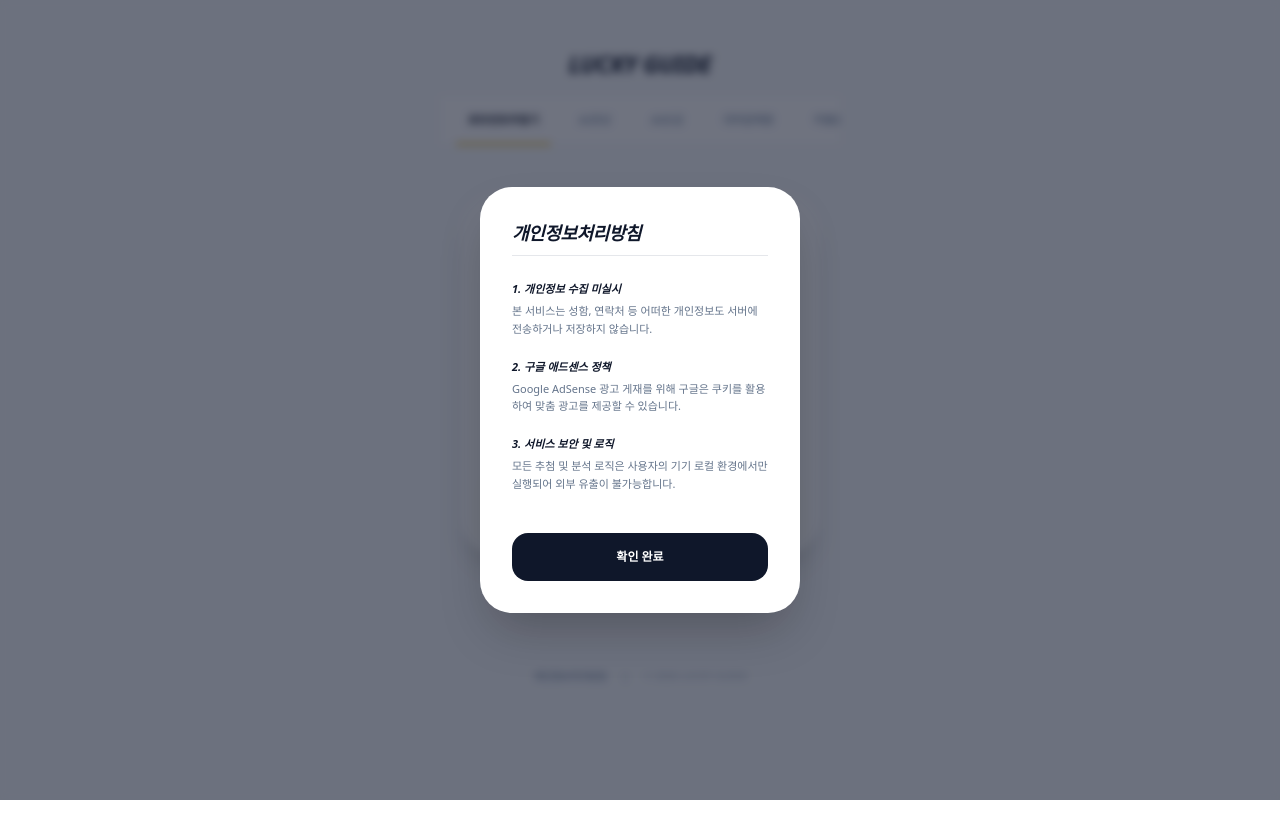
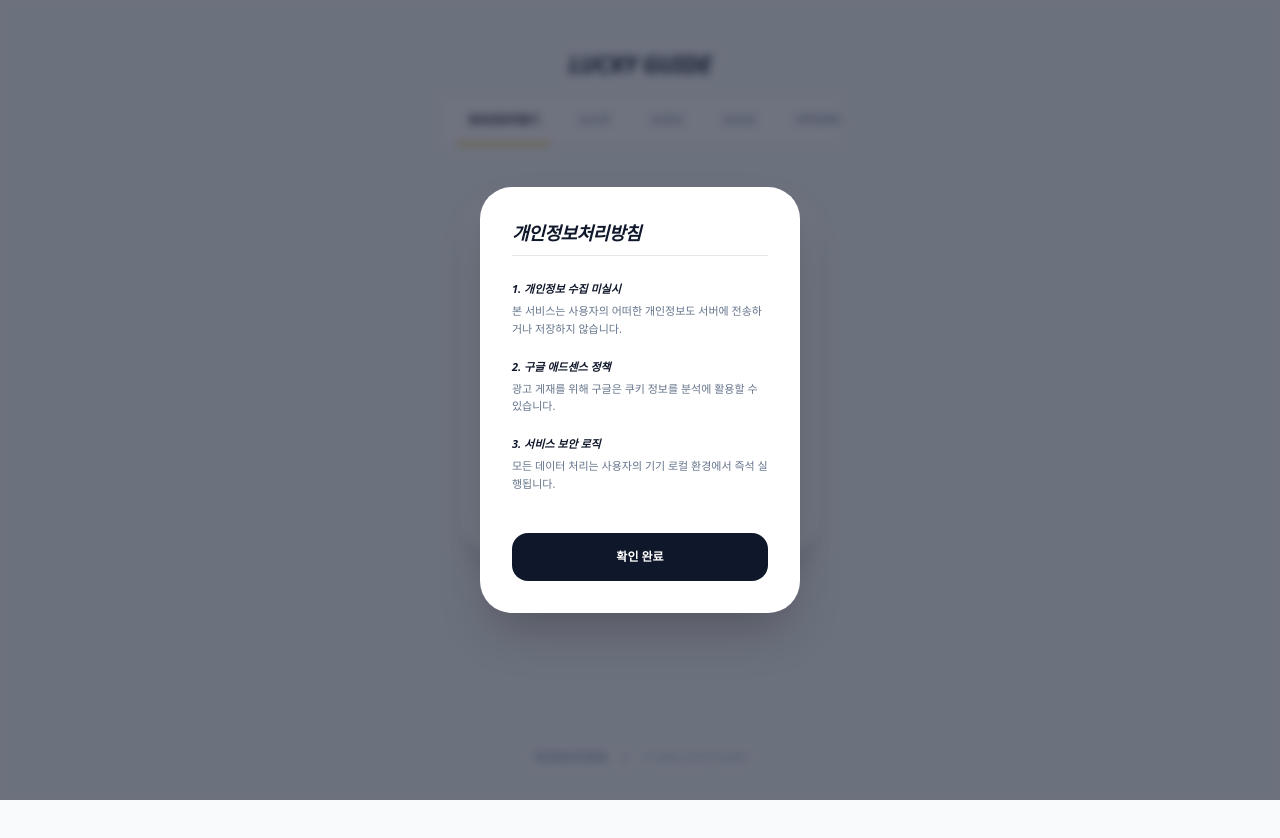
Before and after one commit to cookiekuki0204/lucky-guide, a React (Create React App) app: page / in a window 1280 px wide. Both pictures are taken after a click on the button "개인정보처리방침". Shown: the top 838 px of the page. Before the commit the page ends 800 px from the top, so only its background shows below. Built offline with nearby package versions, Linux system fonts and the light colour scheme.

Commit message:
관상, 손금 아이템 UI 준비4

```diff
--- a/src/App.js
+++ b/src/App.js
@@ -8,6 +8,7 @@ function App() {
   const [isPrivacyOpen, setIsPrivacyOpen] = useState(false);
   const cardRef = useRef(null);
 
+  // 기능 로직 (번호 생성, 이미지 저장, 카카오 공유 유지)
   const generateNumbers = () => {
     setIsSpinning(true);
     setTimeout(() => {
@@ -32,13 +33,10 @@ function App() {
     } catch (err) { console.error('이미지 저장 실패:', err); }
   };
 
-  // 카카오톡 공유 (기본 필수 기능)
   const shareKakao = () => {
     if (!window.Kakao) return;
     const kakao = window.Kakao;
-    if (!kakao.isInitialized()) {
-      kakao.init('8ee405ddc4c4db04b8de8268a8317426'); // 발급받으신 JS 키를 꼭 확인하세요!
-    }
+    if (!kakao.isInitialized()) kakao.init('8ee405ddc4c4db04b8de8268a8317426');
     kakao.Share.sendDefault({
       objectType: 'feed',
       content: {
@@ -54,21 +52,22 @@ function App() {
   const tabClass = (id) => `flex-none px-5 py-4 text-[11px] font-black transition-all relative whitespace-nowrap ${activeTab === id ? 'text-slate-900' : 'text-slate-400'}`;
 
   return (
-    <div className="min-h-screen bg-[#f8fafc] flex flex-col items-center font-sans overflow-x-hidden relative">
+    <div className="min-h-screen bg-[#f8fafc] flex flex-col items-center font-sans overflow-x-hidden relative text-slate-800">
       <style>{`
         @keyframes glimmer { 0%{background-position:0% 50%} 50%{background-position:100% 50%} 100%{background-position:0% 50%} }
         .no-scrollbar::-webkit-scrollbar { display: none; }
         .no-scrollbar { -ms-overflow-style: none; scrollbar-width: none; }
       `}</style>
 
-      {/* 헤더 & 네비게이션 (짤림 보정됨) */}
+      {/* 헤더 & 네비게이션 (6개 탭 확장) */}
       <header className="w-full max-w-[400px] bg-[#f8fafc] sticky top-0 z-40">
         <div className="pt-12 pb-4 text-center">
-          <h1 className="text-2xl font-black text-slate-900 tracking-tight italic">LUCKY GUIDE</h1>
+          <h1 className="text-2xl font-black tracking-tight italic">LUCKY GUIDE</h1>
         </div>
         <nav className="flex bg-white/80 backdrop-blur-md border-b border-slate-100 overflow-x-auto no-scrollbar touch-pan-x px-2">
           <div className="flex min-w-full items-center">
             <button onClick={() => setActiveTab('lotto')} className={tabClass('lotto')}>로또번호추첨기{activeTab === 'lotto' && <div className="absolute bottom-0 left-2 right-2 h-0.5 bg-yellow-500 rounded-full" />}</button>
+            <button onClick={() => setActiveTab('saju')} className={tabClass('saju')}>AI사주{activeTab === 'saju' && <div className="absolute bottom-0 left-2 right-2 h-0.5 bg-yellow-500 rounded-full" />}</button>
             <button onClick={() => setActiveTab('face')} className={tabClass('face')}>AI관상{activeTab === 'face' && <div className="absolute bottom-0 left-2 right-2 h-0.5 bg-yellow-500 rounded-full" />}</button>
             <button onClick={() => setActiveTab('palm')} className={tabClass('palm')}>AI손금{activeTab === 'palm' && <div className="absolute bottom-0 left-2 right-2 h-0.5 bg-yellow-500 rounded-full" />}</button>
             <button onClick={() => setActiveTab('dream')} className={tabClass('dream')}>대박꿈해몽{activeTab === 'dream' && <div className="absolute bottom-0 left-2 right-2 h-0.5 bg-yellow-500 rounded-full" />}</button>
@@ -77,11 +76,11 @@ function App() {
         </nav>
       </header>
 
-      <main className="w-full flex flex-col items-center px-6 py-12">
+      <main className="w-full flex flex-col items-center px-6 py-12 pb-32">
         {activeTab === 'lotto' && (
           <div className="flex flex-col items-center w-full">
             <div ref={cardRef} className={cardClass}>
-              <div className="text-center mb-10 text-slate-800">
+              <div className="text-center mb-10">
                 <span className="text-4xl mb-3 block animate-bounce">✨</span>
                 <h2 className="text-xl font-black italic">당신의 운을 믿으세요</h2>
                 <p className="text-slate-400 text-[10px] mt-2 font-bold tracking-widest uppercase">Lucky Guide Premium</p>
@@ -89,7 +88,7 @@ function App() {
               <div className="flex justify-center gap-2 mb-12 h-10 items-center">
                 {numbers.length > 0 ? numbers.map((num, i) => (
                   <div key={i} className="w-10 h-10 rounded-full bg-slate-900 text-yellow-400 flex items-center justify-center font-bold text-sm shadow-lg border border-yellow-500/30">{num}</div>
-                )) : <div className="text-slate-200 text-sm font-bold tracking-widest uppercase italic tracking-widest">Believe your luck</div>}
+                )) : <div className="text-slate-200 text-sm font-bold tracking-widest uppercase italic">Ready to Luck</div>}
               </div>
               <button onClick={generateNumbers} disabled={isSpinning}
                 style={{ background: 'linear-gradient(45deg, #D4AF37, #F9E29B, #B8860B, #F9E29B)', backgroundSize: '400% 400%', animation: isSpinning ? 'none' : 'glimmer 3s ease infinite' }}
@@ -107,18 +106,34 @@ function App() {
           </div>
         )}
 
-        {/* AI 관상 & 손금 커밍순 */}
+        {/* AI 사주 커밍순 */}
+        {activeTab === 'saju' && (
+          <div className={cardClass}>
+            <div className="text-center py-10">
+              <span className="text-5xl mb-6 block">🎎</span>
+              <h2 className="text-xl font-black text-slate-800 mb-2 italic">"타고난 운명, 사주풀이"</h2>
+              <p className="text-slate-400 text-xs mb-8">당신이 태어난 순간에 정해진 행운</p>
+              <div className="bg-slate-50 p-6 rounded-3xl border border-dashed border-slate-200 italic text-[11px] text-slate-500 leading-relaxed font-medium">
+                "사주팔자는 인생의 설계도와 같습니다."<br/><br/>
+                생년월일시 데이터를 바탕으로 AI가<br/>
+                당신의 평생 대운과 올해의 횡재수를 정밀 분석합니다.
+              </div>
+              <div className="mt-8 inline-block px-4 py-2 bg-yellow-100 text-yellow-700 text-[10px] font-black rounded-full animate-pulse uppercase">Coming Soon</div>
+            </div>
+          </div>
+        )}
+
+        {/* AI 관상 & 손금 (기존 데이터 유지) */}
         {activeTab === 'face' && (
           <div className={cardClass}>
             <div className="text-center py-10">
               <span className="text-5xl mb-6 block">🎭</span>
-              <h2 className="text-xl font-black text-slate-800 mb-2 italic">재벌이 될 상인가?</h2>
-              <p className="text-slate-400 text-xs mb-8">AI가 분석하는 당신의 숨겨진 재물복</p>
+              <h2 className="text-xl font-black text-slate-800 mb-2 italic">"재벌이 될 상인가?"</h2>
+              <p className="text-slate-400 text-xs mb-8">AI 얼굴 인식으로 찾는 재물복</p>
               <div className="bg-slate-50 p-6 rounded-3xl border border-dashed border-slate-200 italic text-[11px] text-slate-500 leading-relaxed font-medium">
-                "눈은 정신이 머무는 곳이요, 코는 재물 창고라 하였습니다."<br/><br/>
-                AI 얼굴 인식을 통해 당신의 오관을 분석하고 타고난 성공운을 알려드립니다.
+                "코는 재물 창고라 하였습니다." 최신 인식 기술로 당신의 성공운을 분석해 드립니다.
               </div>
-              <div className="mt-8 inline-block px-4 py-2 bg-yellow-100 text-yellow-700 text-[10px] font-black rounded-full animate-pulse uppercase tracking-widest">Coming Soon</div>
+              <div className="mt-8 inline-block px-4 py-2 bg-yellow-100 text-yellow-700 text-[10px] font-black rounded-full animate-pulse">COMING SOON</div>
             </div>
           </div>
         )}
@@ -127,47 +142,38 @@ function App() {
           <div className={cardClass}>
             <div className="text-center py-10">
               <span className="text-5xl mb-6 block">✋</span>
-              <h2 className="text-xl font-black text-slate-800 mb-2 italic">손바닥의 보물지도</h2>
-              <p className="text-slate-400 text-xs mb-8">손바닥에 그려진 당첨의 기운을 찾아서</p>
+              <h2 className="text-xl font-black text-slate-800 mb-2 italic">"손바닥 보물지도"</h2>
+              <p className="text-slate-400 text-xs mb-8">손금에 숨겨진 당첨 기운</p>
               <div className="bg-slate-50 p-6 rounded-3xl border border-dashed border-slate-200 italic text-[11px] text-slate-500 leading-relaxed font-medium">
-                "생명선은 길고 재물선은 뚜렷하니 대박의 징조로다."<br/><br/>
-                손금의 주요 선을 분석하여 당신의 숨겨진 횡재수를 찾아냅니다.
+                "재물선이 뚜렷하니 대박의 징조로다." 손금 데이터를 AI로 정밀하게 추출합니다.
               </div>
-              <div className="mt-8 inline-block px-4 py-2 bg-yellow-100 text-yellow-700 text-[10px] font-black rounded-full animate-pulse uppercase tracking-widest">Coming Soon</div>
+              <div className="mt-8 inline-block px-4 py-2 bg-yellow-100 text-yellow-700 text-[10px] font-black rounded-full animate-pulse">COMING SOON</div>
             </div>
           </div>
         )}
 
-        {/* 대박꿈해몽 10선 */}
+        {/* 꿈해몽 & 띠별운세 (기존 데이터 완벽 유지) */}
         {activeTab === 'dream' && (
           <div className={cardClass}>
-            <h2 className="text-xl font-black text-slate-800 mb-8 text-center italic">로또 당첨 길몽 10선</h2>
+            <h2 className="text-xl font-black text-slate-800 mb-8 text-center italic">"로또 당첨 길몽 10선"</h2>
             <div className="space-y-4 text-[11px] text-slate-600 max-h-[50vh] overflow-y-auto pr-2 custom-scrollbar font-medium">
               {[
-                {t: "연예인이 집에 온 꿈", d: "귀인을 만나 재물운이 크게 상승할 징조입니다."},
-                {t: "대통령과 악수", d: "명예와 함께 엄청난 횡재수가 따르는 최고 길몽입니다."},
-                {t: "조상님의 밝은 미소", d: "집안에 큰 부를 얻게 될 강력한 조상님의 선물입니다."},
-                {t: "똥에 흠뻑 젖는 꿈", d: "막대한 재물이 굴러들어올 전형적인 당첨 꿈입니다."},
-                {t: "집이 활활 타는 꿈", d: "사업이나 재산이 급격히 번창할 것을 예시합니다."},
-                {t: "맑은 물이 차오름", d: "집안에 부귀영화가 가득할 징조입니다."},
-                {t: "돼지 떼 발견", d: "횡재수가 넝쿨째 들어오는 풍요의 상징입니다."},
-                {t: "피가 솟구침", d: "꿈에서 피는 돈을 뜻하며 횡재수가 매우 큽니다."},
-                {t: "용의 승천", d: "인생 최고의 부귀 기회가 찾아왔음을 암시합니다."},
-                {t: "돈다발 선물", d: "실제 횡재 가능성이 매우 높은 직관적인 길몽입니다."}
+                {t: "연예인이 집에 온 꿈", d: "귀인을 만나 재물운이 상승할 징조입니다."},
+                {t: "대통령과 악수", d: "명예와 횡재수가 따르는 최고 길몽입니다."},
+                {t: "조상님의 밝은 미소", d: "부를 얻게 될 조상님의 선물입니다."},
+                {t: "똥에 흠뻑 젖는 꿈", d: "막대한 재물이 굴러오는 전형적인 당첨 꿈입니다."},
+                {t: "집이 활활 타는 꿈", d: "사업이나 재산이 급격히 번창할 예시입니다."}
               ].map((item, i) => (
-                <div key={i} className="bg-slate-50 p-4 rounded-2xl border-l-4 border-yellow-500 shadow-sm">
-                  <h3 className="font-black text-slate-900 mb-1 italic">{i+1}. {item.t}</h3>
-                  <p>{item.d}</p>
-                </div>
+                <div key={i} className="bg-slate-50 p-4 rounded-2xl border-l-4 border-yellow-500 shadow-sm"><h3 className="font-black text-slate-900 mb-1 italic">{i+1}. {item.t}</h3><p>{item.d}</p></div>
               ))}
+              <p className="text-center opacity-30 py-4 italic">... 스크롤하여 더 보기 ...</p>
             </div>
           </div>
         )}
 
-        {/* 띠별운세 (12간지) */}
         {activeTab === 'guide' && (
           <div className={cardClass}>
-            <h2 className="text-xl font-black text-slate-800 mb-8 text-center italic">12간지 행운 포인트</h2>
+            <h2 className="text-xl font-black text-slate-800 mb-8 text-center italic">"12간지 행운 포인트"</h2>
             <div className="overflow-hidden rounded-3xl border border-slate-100 shadow-sm">
               <table className="w-full text-[10px] text-center border-collapse font-medium">
                 <thead className="bg-slate-50 text-slate-400 font-bold uppercase tracking-tighter">
@@ -185,8 +191,8 @@ function App() {
         )}
       </main>
 
-      {/* 푸터 & 개인정보처리방침 (3대 항목 완벽 복구) */}
-      <footer className="w-full max-w-[360px] py-16 px-6 text-center">
+      {/* 푸터 & 개인정보처리방침 (3대 항목 완벽 유지) */}
+      <footer className="w-full max-w-[360px] py-16 px-6 text-center border-t border-slate-50 mt-auto">
         <div className="flex justify-center gap-4 mb-4 text-[10px] font-bold text-slate-400">
           <button onClick={() => setIsPrivacyOpen(true)} className="hover:text-yellow-600 underline decoration-slate-200 transition-colors">개인정보처리방침</button>
           <span>|</span>
@@ -196,23 +202,14 @@ function App() {
 
       {isPrivacyOpen && (
         <div className="fixed inset-0 z-[100] bg-slate-900/60 backdrop-blur-sm flex items-center justify-center p-6" onClick={() => setIsPrivacyOpen(false)}>
-          <div className="bg-white w-full max-w-[320px] max-h-[70vh] overflow-y-auto rounded-[2rem] p-8 shadow-2xl animate-in fade-in zoom-in-95 duration-300" onClick={(e) => e.stopPropagation()}>
+          <div className="bg-white w-full max-w-[320px] max-h-[70vh] overflow-y-auto rounded-[2rem] p-8 shadow-2xl animate-in fade-in zoom-in-95 duration-300 text-left" onClick={(e) => e.stopPropagation()}>
             <h3 className="text-lg font-black text-slate-900 mb-6 italic border-b pb-2 tracking-tight">개인정보처리방침</h3>
-            <div className="text-[11px] text-slate-500 leading-relaxed space-y-5 font-medium text-left">
-              <section>
-                <p className="text-slate-900 font-bold mb-1 italic">1. 개인정보 수집 미실시</p>
-                <p>본 서비스는 성함, 연락처 등 어떠한 개인정보도 서버에 전송하거나 저장하지 않습니다.</p>
-              </section>
-              <section>
-                <p className="text-slate-900 font-bold mb-1 italic">2. 구글 애드센스 정책</p>
-                <p>Google AdSense 광고 게재를 위해 구글은 쿠키를 활용하여 맞춤 광고를 제공할 수 있습니다.</p>
-              </section>
-              <section>
-                <p className="text-slate-900 font-bold mb-1 italic">3. 서비스 보안 및 로직</p>
-                <p>모든 추첨 및 분석 로직은 사용자의 기기 로컬 환경에서만 실행되어 외부 유출이 불가능합니다.</p>
-              </section>
+            <div className="text-[11px] text-slate-500 leading-relaxed space-y-5 font-medium">
+              <section><p className="text-slate-900 font-bold mb-1 italic">1. 개인정보 수집 미실시</p><p>본 서비스는 사용자의 어떠한 개인정보도 서버에 전송하거나 저장하지 않습니다.</p></section>
+              <section><p className="text-slate-900 font-bold mb-1 italic">2. 구글 애드센스 정책</p><p>광고 게재를 위해 구글은 쿠키 정보를 분석에 활용할 수 있습니다.</p></section>
+              <section><p className="text-slate-900 font-bold mb-1 italic">3. 서비스 보안 로직</p><p>모든 데이터 처리는 사용자의 기기 로컬 환경에서 즉석 실행됩니다.</p></section>
             </div>
-            <button onClick={() => setIsPrivacyOpen(false)} className="w-full mt-10 py-4 bg-slate-900 text-white rounded-2xl font-bold text-xs active:scale-95 transition-all">확인 완료</button>
+            <button onClick={() => setIsPrivacyOpen(false)} className="w-full mt-10 py-4 bg-slate-900 text-white rounded-2xl font-bold text-xs">확인 완료</button>
           </div>
         </div>
       )}
```
